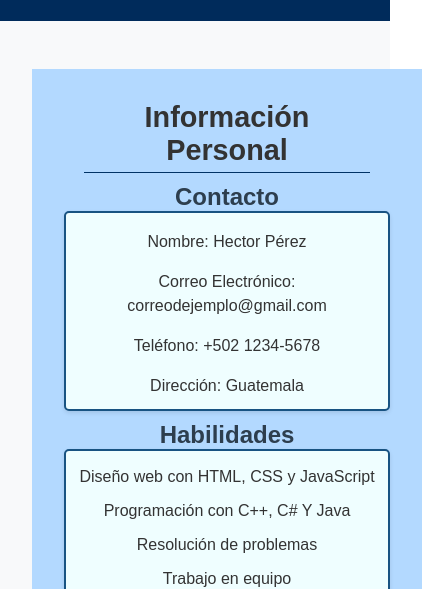
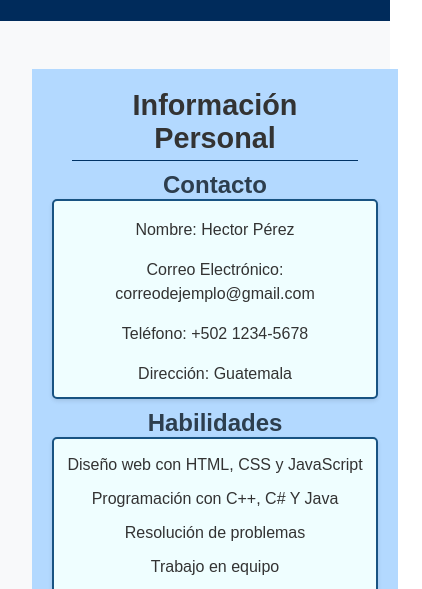
Before and after one commit to Hector1527/CV.github.io, a plain HTML site: page index.html in a window 390 px wide. Shown: the part 270-859 px from the top of the page, 422 px wide, since content can reach past the window. Drawn offline with Linux system fonts and the light colour scheme.

Commit message:
Cambios en adaptabilidad de Informacion Personal

```diff
--- a/index.css
+++ b/index.css
@@ -2,6 +2,7 @@ body {
     font-family: Arial, sans-serif;
     margin: 0;
     padding: 0;
+    overflow-x: hidden;
 }
 
 header {
@@ -43,8 +44,8 @@ section {
     margin-right: 30px;
     background-color: #b3d9ff;
     color: #333333;
-    width: 300px;
-    height: 100%;
+    width: 32vh;
+    height: 100vh;
     text-align: center;
     position: relative;
 }
@@ -179,7 +180,7 @@ a {
         height: 100%;
         float: none;
         margin: 0;
-        padding: 2rem;
+        margin-left: -20px;
     }
 
     .proyecto-title {
```
